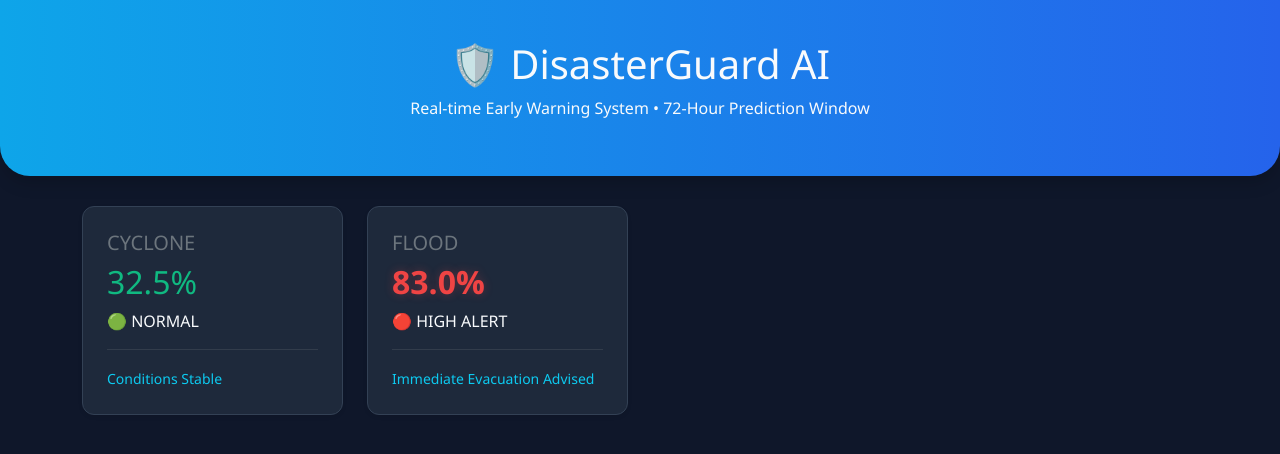
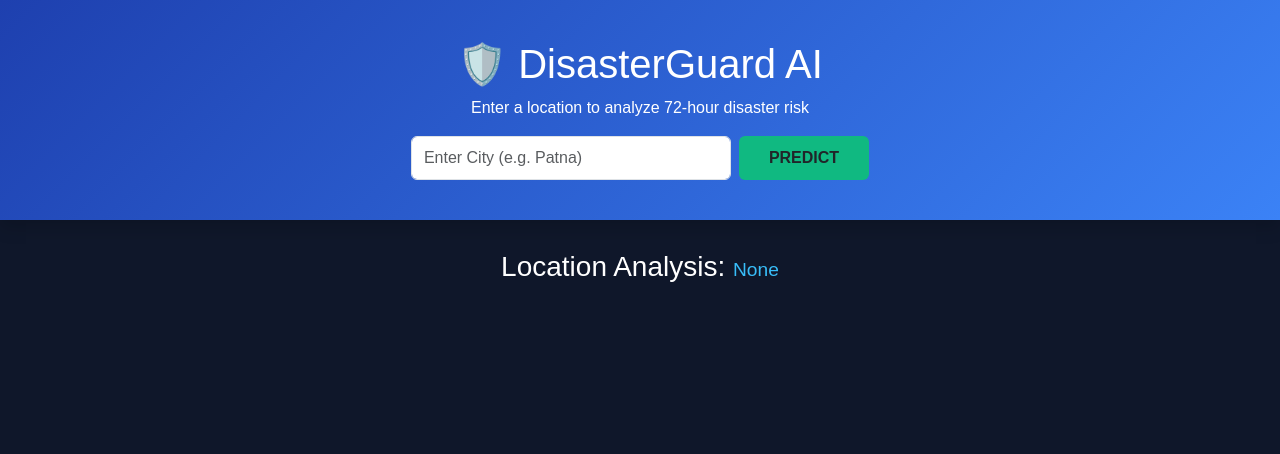
Before and after one commit to Divyanshusharma-19/my-python-app, a Flask app: page / in a window 1280 px wide. Shown: the top 454 px of the page. Run offline with Flask 3, Linux system fonts and the light colour scheme.

Commit message:
Update index.html

```diff
--- a/templates/index.html
+++ b/templates/index.html
@@ -1,54 +1,65 @@
 <!DOCTYPE html>
-<html lang="en">
+<html>
 <head>
-    <meta charset="UTF-8">
-    <meta name="viewport" content="width=device-width, initial-scale=1.0">
-    <title>DisasterGuard AI | 72hr Forecast</title>
+    <title>DisasterGuard AI | Live Prediction</title>
     <link href="https://cdn.jsdelivr.net/npm/bootstrap@5.3.0/dist/css/bootstrap.min.css" rel="stylesheet">
     <style>
-        body { background: #0f172a; color: #f8fafc; font-family: 'Segoe UI', sans-serif; }
-        .hazard-card { background: #1e293b; border: 1px solid #334155; border-radius: 12px; transition: 0.3s; }
-        .hazard-card:hover { transform: translateY(-5px); border-color: #38bdf8; }
-        .status-high { color: #ef4444; font-weight: bold; text-shadow: 0 0 10px rgba(239, 68, 68, 0.3); }
-        .status-normal { color: #10b981; }
-        .header-bg { background: linear-gradient(90deg, #0ea5e9, #2563eb); padding: 40px 0; margin-bottom: 30px; border-radius: 0 0 30px 30px; }
+        body { background: #0f172a; color: white; font-family: sans-serif; }
+        .header-section { background: linear-gradient(135deg, #1e40af, #3b82f6); padding: 40px 0; margin-bottom: 30px; }
+        .hazard-card { background: #1e293b; border-radius: 15px; padding: 20px; border: 1px solid #334155; height: 100%; }
+        .btn-predict { background: #10b981; border: none; font-weight: bold; padding: 10px 30px; }
+        .location-badge { font-size: 1.2rem; color: #38bdf8; }
     </style>
 </head>
 <body>
-    <div class="header-bg text-center shadow">
+    <div class="header-section text-center shadow">
         <h1>🛡️ DisasterGuard AI</h1>
-        <p>Real-time Early Warning System • 72-Hour Prediction Window</p>
+        <p>Enter a location to analyze 72-hour disaster risk</p>
+        <div class="d-flex justify-content-center mt-3">
+            <input type="text" id="cityInput" class="form-control w-25 me-2" placeholder="Enter City (e.g. Patna)">
+            <button onclick="getPrediction()" class="btn btn-predict">PREDICT</button>
+        </div>
     </div>
 
     <div class="container">
-        <div class="row g-4" id="dashboard">
-            <div class="text-center"><h4>⏳ Loading live satellite & sensor data...</h4></div>
-        </div>
+        <h3 class="text-center mb-4">Location Analysis: <span id="locName" class="location-badge">None</span></h3>
+        <div class="row g-4" id="results">
+            </div>
     </div>
 
     <script>
-        async function loadForecast() {
-            const res = await fetch('/predict');
+        async function getPrediction() {
+            const city = document.getElementById('cityInput').value;
+            if(!city) return alert("Please enter a location");
+
+            document.getElementById('results').innerHTML = '<div class="text-center">📡 Analyzing sensor data for ' + city + '...</div>';
+
+            // Sending the location to your Python Backend
+            const res = await fetch('/predict', {
+                method: 'POST',
+                headers: {'Content-Type': 'application/json'},
+                body: JSON.stringify({ location: city })
+            });
+
             const data = await res.json();
-            const dashboard = document.getElementById('dashboard');
+            document.getElementById('locName').innerText = data.location;
+
+            const dashboard = document.getElementById('results');
             dashboard.innerHTML = '';
 
             for (const [key, val] of Object.entries(data.forecast)) {
-                const isHigh = val.alert_level.includes('HIGH');
                 dashboard.innerHTML += `
                     <div class="col-md-6 col-lg-3">
-                        <div class="hazard-card p-4 h-100 shadow-sm">
+                        <div class="hazard-card shadow">
                             <h5 class="text-uppercase text-secondary">${key}</h5>
-                            <h2 class="${isHigh ? 'status-high' : 'status-normal'}">${val.probability}</h2>
-                            <p class="mb-1">${val.alert_level}</p>
-                            <hr class="border-secondary">
+                            <h2 class="${val.alert_level.includes('HIGH') ? 'text-danger' : 'text-success'}">${val.probability}</h2>
+                            <p>${val.alert_level}</p>
                             <small class="text-info">${val.advisory}</small>
                         </div>
                     </div>
                 `;
             }
         }
-        loadForecast();
     </script>
 </body>
 </html>
```
